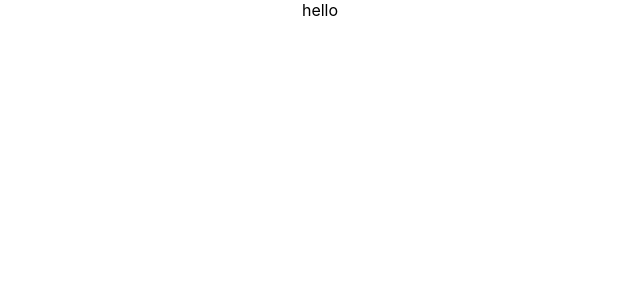
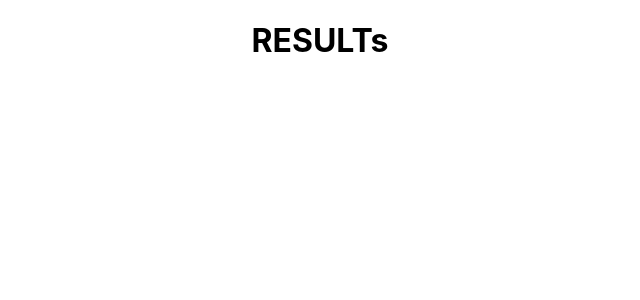
Before and after one commit to kebbles/Pikasso, a React (Create React App) app: page /result in a window 1280 px wide. Shown: the top 300 px of the page, without its empty margins (320-960 px from the left). Built offline with nearby package versions, Linux system fonts and the light colour scheme.

Commit message:
my stuff

```diff
--- a/src/App.js
+++ b/src/App.js
@@ -4,6 +4,7 @@ import {
   Route,
   Switch
 } from 'react-router-dom';
+import Results from './Results';
 
 import Landing from './landingpage';
 import './App.scss';
@@ -15,7 +16,7 @@ class App extends React.Component {
       <BrowserRouter>
         <div className="App">
           <Switch>
-            <Route path="/result" render={() => "hello"} />
+            <Route path="/result" component={Results} />
             <Route path="/" component={Landing} />
           </Switch>
         </div>
--- /dev/null
+++ b/src/Results/index.js
@@ -0,0 +1,22 @@
+import React, { Component } from 'react';
+import MatchDetailsModal from './MatchDetailsModal/index.js';
+
+export default class Results extends Component {
+    state = {
+        selected: -1,
+        results: []
+    };
+    componentDidMount() {
+        //make api call to get results
+        const data = [];
+        this.setState({ results: data });
+    }
+    render() {
+        return (
+            <div>
+                <h1>RESULTs</h1>
+                {/* <MatchDetailsModal results={this.state.results} selected={this.state.selected} /> */}
+            </div>
+        );
+    }
+}
```
Also changed, not shown: src/Results/MatchDetailsModal/index.css (added), src/Results/MatchDetailsModal/index.js (added), src/Results/index.css (added).
